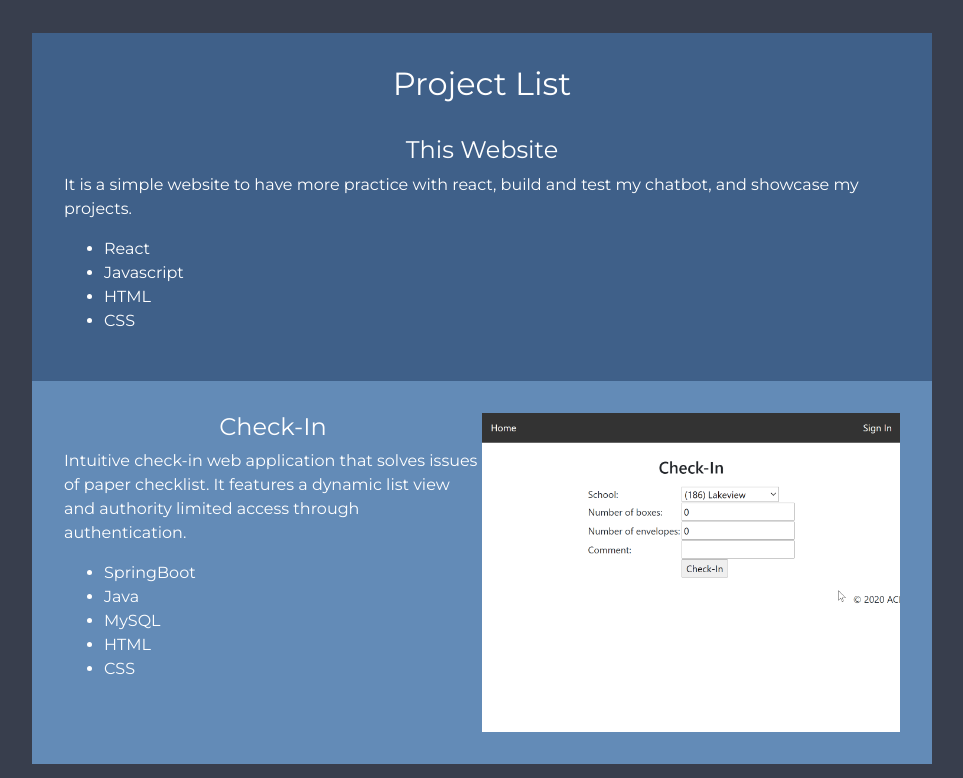
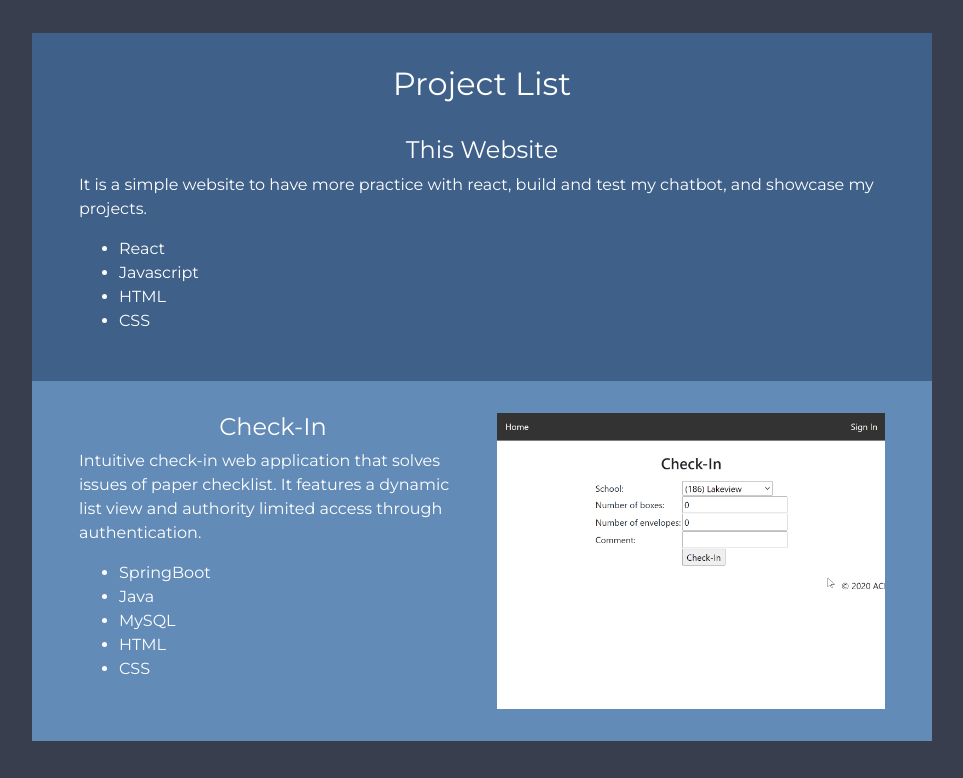
Before and after one commit to jonnyle2/jle-web, a React (Create React App) app in the folder client/: page / in a window 1280 px wide. Shown: the part 1003-1781 px from the top of the page, without its empty margins (158-1121 px from the left). Built offline with nearby package versions, Linux system fonts and the light colour scheme.

Commit message:
increase project padding

```diff
--- a/client/src/components/Home.css
+++ b/client/src/components/Home.css
@@ -88,11 +88,6 @@ div.row {
     align-self: center;
 }
 
-div.col-md {
-    padding-left: 0;
-    padding-right: 0;
-}
-
 .project {
     padding: 2rem 2rem;
 }
```
